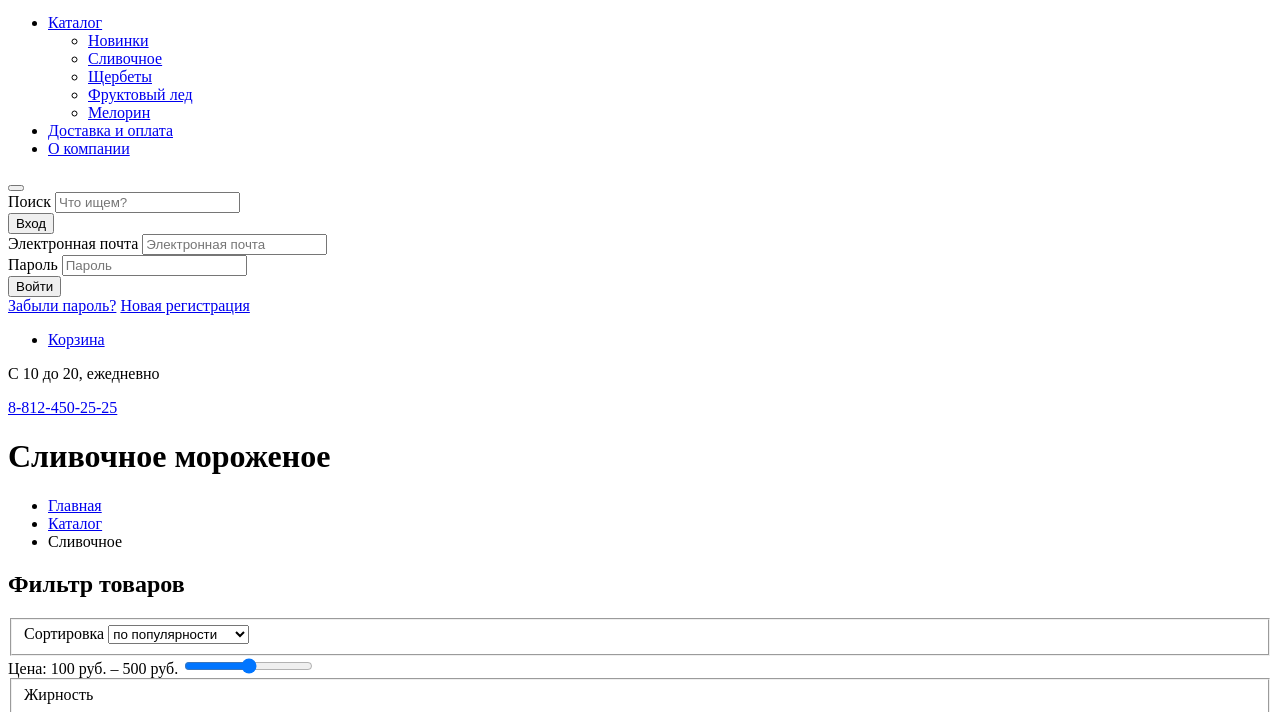
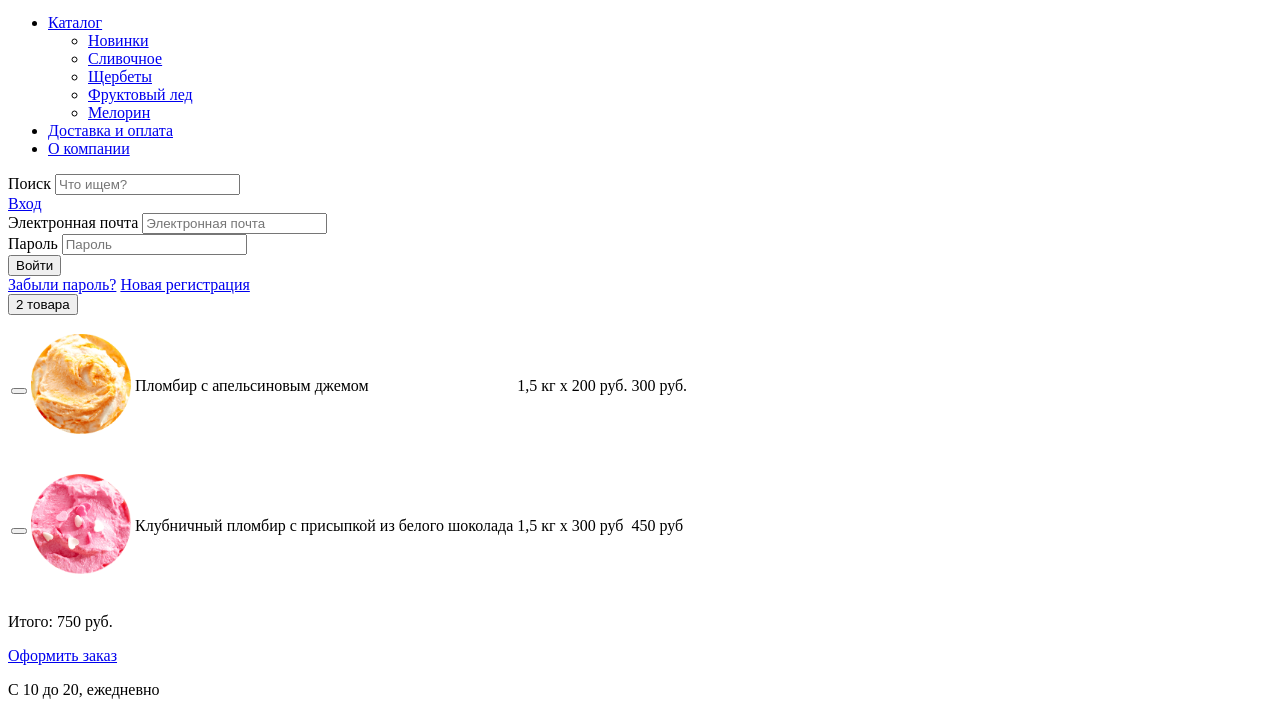
Before and after one commit to AndrewPu/831429-gllacy, a plain HTML site: page catalog.html in a window 1280 px wide. Shown: the part 78-790 px from the top of the page. Drawn offline with Linux system fonts and the light colour scheme.

Commit message:
Внесение правок согласно замечаниям к Досступности
Поправлены ссылки. Добавлена таблица корзины.

```diff
--- a/catalog.html
+++ b/catalog.html
@@ -33,10 +33,10 @@
         <li><a href="delivery.html">Доставка и оплата</a></li>
         <li><a href="aboutus.html">О компании</a></li>
       </ul>
-
+<!---Здесь я посчитал, что т.к. после нажатия ссылка не ведет в форму поиска, то можно обозначить ее как button -->
       <div class="search-form">
+        <a class="button-for-search-form" href="#"></a>
         <form class="search-form-main" action="https://echo.htmlacademy.ru" method="get">
-          <button class="for-search-form" aria-label="Поиск"></button>
           <div class="search-form-box">
             <label class="visually-hidden" for="action-search">Поиск</label>
             <input class="form-text" type="search" name="search" id="action-search" placeholder="Что ищем?">
@@ -45,7 +45,7 @@
       </div>
 
       <div class="login-link">
-        <button class="login-link-button" aria-label="Вход в личный кабинет">Вход</button>
+        <a class="login-link-button" href="#">Вход</a>
         <div class="login-link-box">
           <form class="login-form-main" action="https://echo.htmlacademy.ru" method="post">
             <div class="login-form-main-box">
@@ -65,10 +65,50 @@
         </div>
       </div>
 
-      <ul class="user-basket">
-        <li class="basket-full"><a href="basket.html">Корзина</a></li>
-         <!--Корзину представить через таблицу? --->
-      </ul>
+      <div class="basket-box">
+        <button class="basket-box-button" aria-label="Ваша корзина">2 товара</button>
+        <div class="basket-box-full">
+          <table class="shop-table">
+            <tr class="item-table">
+              <td class="item-table-delete">
+                <button class="delete-button" aria-label="Удалить"></button>
+              </td>
+              <td class="item-table-png">
+                <p class="catalog-item-image">
+                  <img src="img/orangeIce.png" width="100px" height="100px" alt="Сливочное с апельсиновым джемом и цитрусовой стружкой">
+                </p>
+              </td>
+              <td class="item-table-name">
+                Пломбир с апельсиновым джемом
+              </td>
+              <td class="item-table-name-weight">1,5 кг х</td>
+              <td class="item-table-name-price">200 руб.</td>
+              <td class="item-table-name-full">300 руб.</td>
+            </tr>
+            <tr class="table-item-second">
+              <td class="item-table-delete">
+                <button class="delete-button" aria-label="Удалить"></button>
+              </td>
+              <td class="item-table-png">
+                <p class="catalog-item-image">
+                  <img src="img/CreamStrawberry.png" width="100px" height="100px" alt="Сливочно-клубничное с присыпкой из белого шоколада">
+                </p>
+              </td>
+              <td class="item-table-name">
+                Клубничный пломбир с присыпкой
+                из белого шоколада
+              </td>
+              <td class="item-table-name-weight">1,5 кг х</td>
+              <td class="item-table-name-price">300 руб</td>
+              <td class="item-table-name-full">450 руб</td>
+            </tr>
+          </table>
+          <p class="total-price">
+            Итого: 750 руб.
+          </p>
+          <a class="basket-button" href="#">Оформить заказ</a>
+        </div>
+      </div>
     </nav>
     <section class="contacts">
       <p class="working_hours">
@@ -114,6 +154,7 @@
             <label for="price-filter-range">Цена: 100 руб. – 500 руб.</label>
             <input type="range" id="price-filter-range" name="price-filter-range" min="100" max="500" step="1">
           </div>
+          <!------ Почему стоит использовать input type="text" 100-500? Если так делать, то нужно каждый input обренуть в p? Аналогично делать с другими (Жирность, Сортировка) ------>
 
           <fieldset class="filter-fat">
             <label for="filter-fat-list">Жирность</label>
```
Also changed, not shown: index.html (+2 -2 lines).
